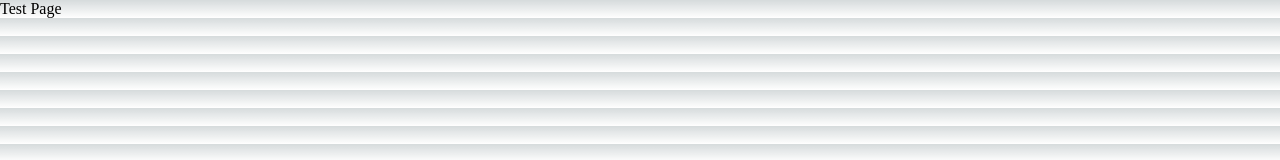
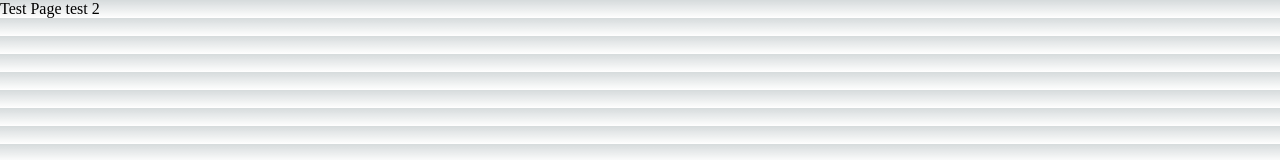
Before and after one commit to DelGha/DelGha.github.io, a Next.js app: page / in a window 1280 px wide. Shown: the top 160 px of the page. Built offline with nearby package versions, Linux system fonts and the light colour scheme.

Commit message:
a test commit

```diff
--- a/pages/api/hello.js
+++ /dev/null
@@ -1,5 +0,0 @@
-// Next.js API route support: https://nextjs.org/docs/api-routes/introduction
-
-export default function handler(req, res) {
-  res.status(200).json({ name: "John Doe" });
-}
--- a/pages/index.js
+++ b/pages/index.js
@@ -1,7 +1,7 @@
 export default function HomePage () {
   return (
     <div>
-      Test Page
+      Test Page test 2
     </div>
   );
 }
```
